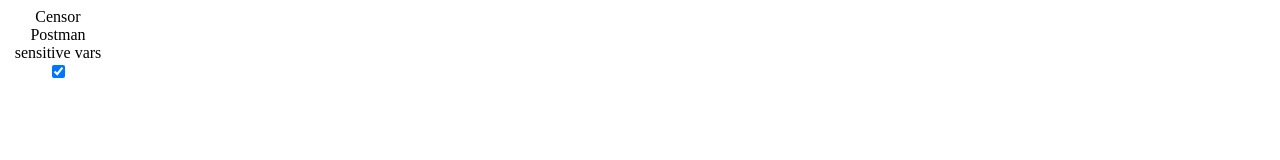
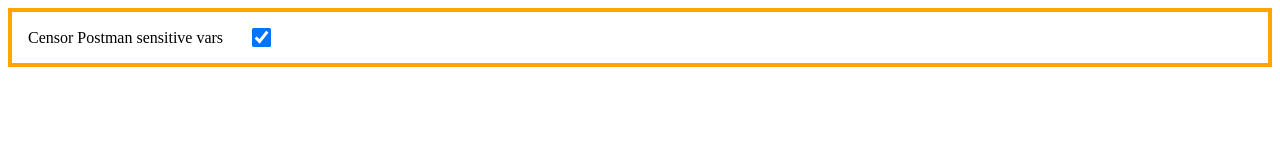
Before and after one commit to clairefro/pm-shhh, a browser extension: page index.html in a window 1280 px wide. Drawn offline with Linux system fonts and the light colour scheme.

Commit message:
Refactor and clean

```diff
--- a/index.html
+++ b/index.html
@@ -3,14 +3,25 @@
   <head>
     <style>
       body {
-        width: 100px;
-        text-align: center;
+        box-sizing: border-box;
+        border: 4px solid orange;
+      }
+      #content {
+        display: flex;
+        padding: 1rem;
+        align-items: center;
+      }
+      input[type="checkbox"] {
+        margin-left: 2rem;
+        transform: scale(1.5);
       }
     </style>
   </head>
   <body>
-    <label for="toggleCensor">Censor Postman sensitive vars</label>
-    <input type="checkbox" id="toggleCensorCheckbox" checked />
+    <div id="content">
+      <label for="toggleCensor">Censor Postman sensitive vars</label>
+      <input type="checkbox" id="toggleCensorCheckbox" checked />
+    </div>
     <script src="popup.js"></script>
   </body>
 </html>
```
Also changed, not shown: content.js (+5 -3 lines), readLocalStorage.js (deleted, +0 -13 lines), scratch.js (+16 -16 lines).
